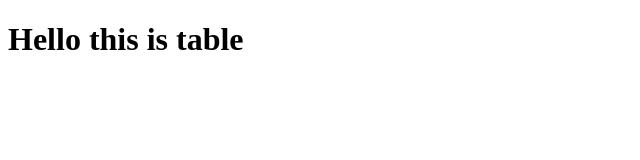
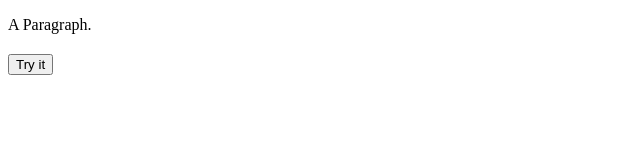
Before and after one commit to sanshar5/Insurance, a plain HTML site: page table.html in a window 1280 px wide. Shown: the whole page, without its empty margins (0-640 px from the left). Drawn offline with Linux system fonts and the light colour scheme.

Commit message:
javascript

```diff
--- a/table.html
+++ b/table.html
@@ -3,12 +3,19 @@
 <head>
     <meta charset="UTF-8">
     <meta http-equiv="X-UA-Compatible" content="IE=edge">
-    <meta name="viewport" content="width=device-width, initial-scale=1.0">
-    <title>table</title>
+    <meta name="viewport" content="width=\, initial-scale=1.0">
+    <title>Javascript</title>
+    <script>
+        function myFunction() {
+          document.getElementById("demo").innerHTML = "I don't know what i just did";
+          document.getElementById("jpt").innerHTML = 5 + 6;
+        }
+        </script>
 </head>
 <body>
-    <h1>
-        Hello this is table
-    </h1>
+    <p id="demo">A Paragraph.</p>
+    <h2 id="jpt"></h2>
+
+    <button type="button" onclick="myFunction()">Try it</button>
 </body>
 </html>
```
